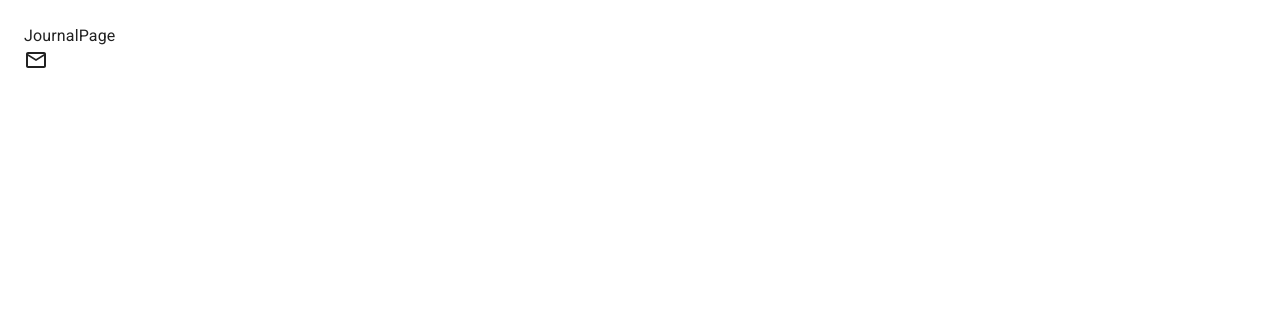
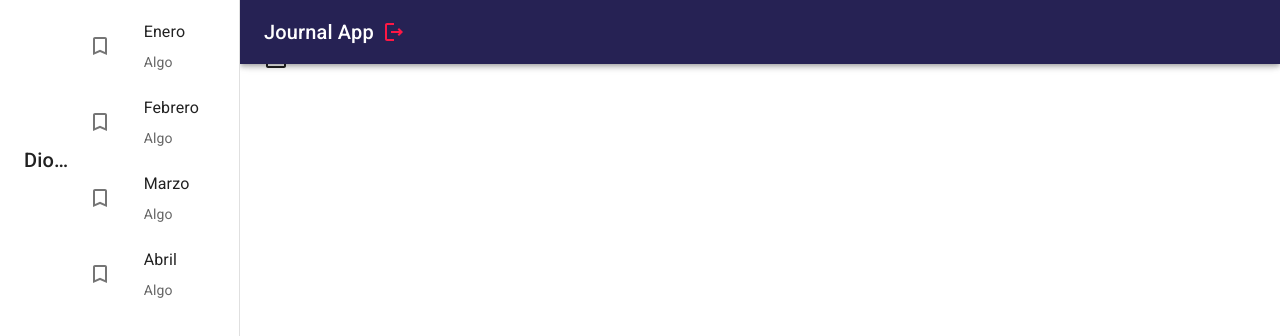
Before and after one commit to DiogoAlip/JournalApp, a React (Vite) app: page / in a window 1280 px wide. Shown: the top 336 px of the page. Built offline with nearby package versions, Linux system fonts and the light colour scheme.

Commit message:
feat: NavBaradded, SideBaradded added

```diff
--- a/src/auth/layout/JournalLayout.tsx
+++ b/src/auth/layout/JournalLayout.tsx
@@ -1,13 +1,15 @@
 import { Box } from "@mui/material";
 import { ReactNode } from "react";
+import { NavBar } from "../../journal/components/NavBar";
+import { SideBar } from "../../journal/components";
 
 export const JournalLayout = ({ children }: { children: ReactNode }) => {
   const drawerWidth = 240;
 
   return (
     <Box sx={{ display: "flex" }}>
-      {/*NavBar drawerWidth*/}
-      {/*SideBar drawerWidth*/}
+      <NavBar drawerWidth={drawerWidth} />
+      <SideBar drawerWidth={drawerWidth} />
       <Box component="main" sx={{ flexGrow: 1, p: 3 }}>
         {/*Tool Bar */}
         {children}
--- /dev/null
+++ b/src/journal/components/NavBar.tsx
@@ -0,0 +1,40 @@
+import { LogoutOutlined, MenuOutlined } from "@mui/icons-material";
+import { AppBar, IconButton, Toolbar, Typography } from "@mui/material";
+import Grid from "@mui/material/Grid2";
+
+export const NavBar = ({ drawerWidth = 240 }) => {
+  return (
+    <AppBar
+      position="fixed"
+      sx={{
+        width: {
+          sm: `calc(100% - ${drawerWidth}px)`,
+        },
+        ml: { sm: `${drawerWidth}px` },
+      }}
+    >
+      <Toolbar>
+        <IconButton
+          color="inherit"
+          edge="start"
+          sx={{ mr: 2, display: { sm: "none" } }}
+        >
+          <MenuOutlined />
+        </IconButton>
+        <Grid
+          container
+          direction="row"
+          justifyContent="space-between"
+          alignItems="center"
+        >
+          <Typography variant="h6" noWrap component="div">
+            Journal App
+          </Typography>
+          <IconButton color="error">
+            <LogoutOutlined />
+          </IconButton>
+        </Grid>
+      </Toolbar>
+    </AppBar>
+  );
+};
--- /dev/null
+++ b/src/journal/components/SideBar.tsx
@@ -0,0 +1,54 @@
+import { TurnedInNot } from "@mui/icons-material";
+import {
+  Box,
+  Divider,
+  Drawer,
+  List,
+  ListItem,
+  ListItemButton,
+  ListItemIcon,
+  ListItemText,
+  Toolbar,
+  Typography,
+} from "@mui/material";
+import Grid from "@mui/material/Grid2";
+
+export const SideBar = ({ drawerWidth = 240 }) => {
+  return (
+    <Box
+      component="nav"
+      sx={{ width: { sm: drawerWidth }, flexShrink: { sm: 0 } }}
+    >
+      <Drawer
+        variant="permanent"
+        open
+        sx={{
+          display: { xs: "block" },
+          "& .MuiDrawer-paper": { boxSizing: "border-box", width: drawerWidth },
+        }}
+      >
+        <Toolbar>
+          <Typography variant="h6" noWrap component="div">
+            Diogo Alipazága
+          </Typography>
+          <Divider />
+          <List>
+            {["Enero", "Febrero", "Marzo", "Abril"].map((text) => (
+              <ListItem key={text} disablePadding>
+                <ListItemButton>
+                  <ListItemIcon>
+                    <TurnedInNot />
+                  </ListItemIcon>
+                  <Grid container>
+                    <ListItemText primary={text} />
+                    <ListItemText secondary={"Algo"} />
+                  </Grid>
+                </ListItemButton>
+              </ListItem>
+            ))}
+          </List>
+        </Toolbar>
+      </Drawer>
+    </Box>
+  );
+};
--- /dev/null
+++ b/src/journal/components/index.ts
@@ -0,0 +1,2 @@
+export * from "./NavBar";
+export * from "./SideBar";
```
